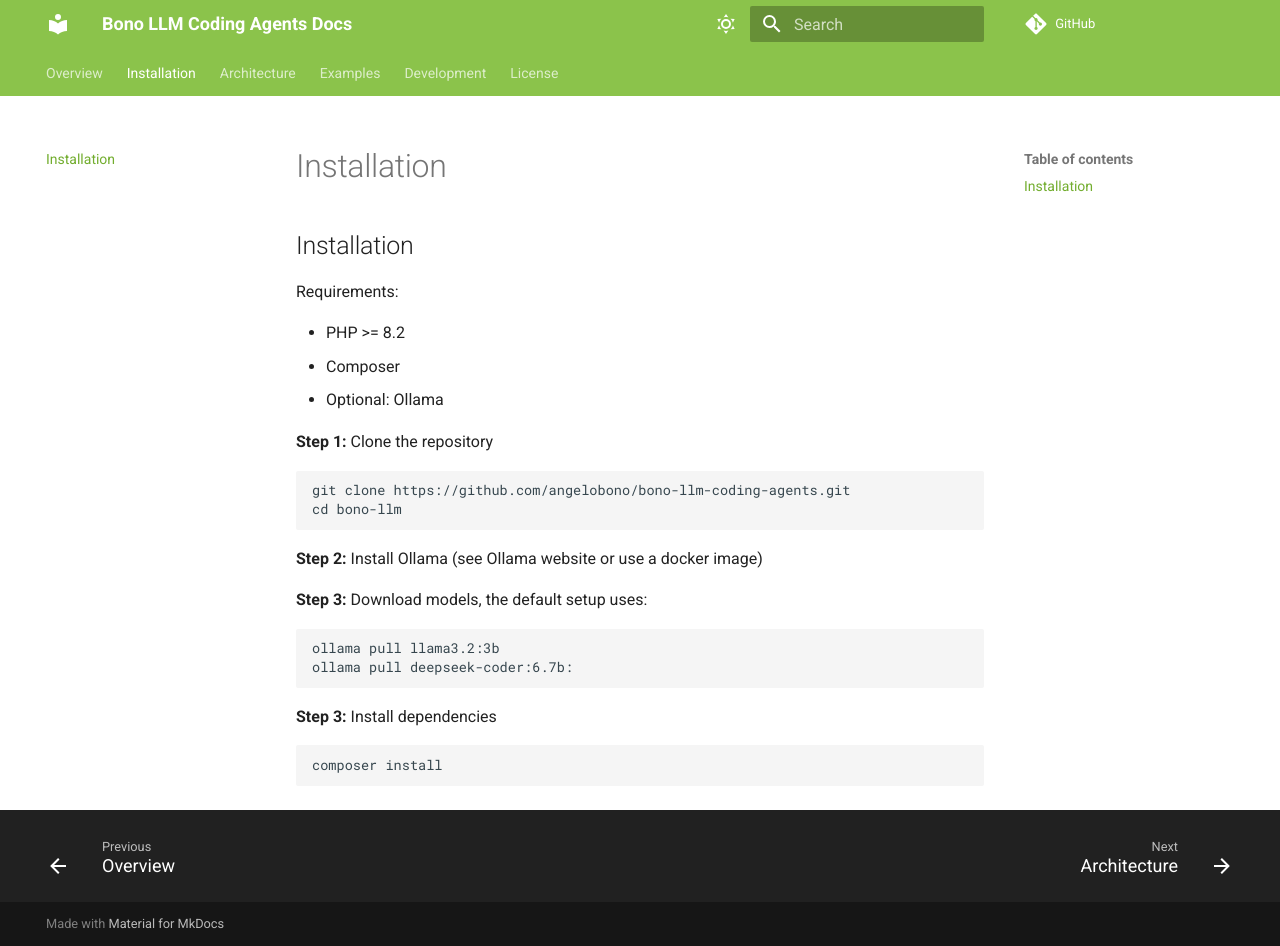
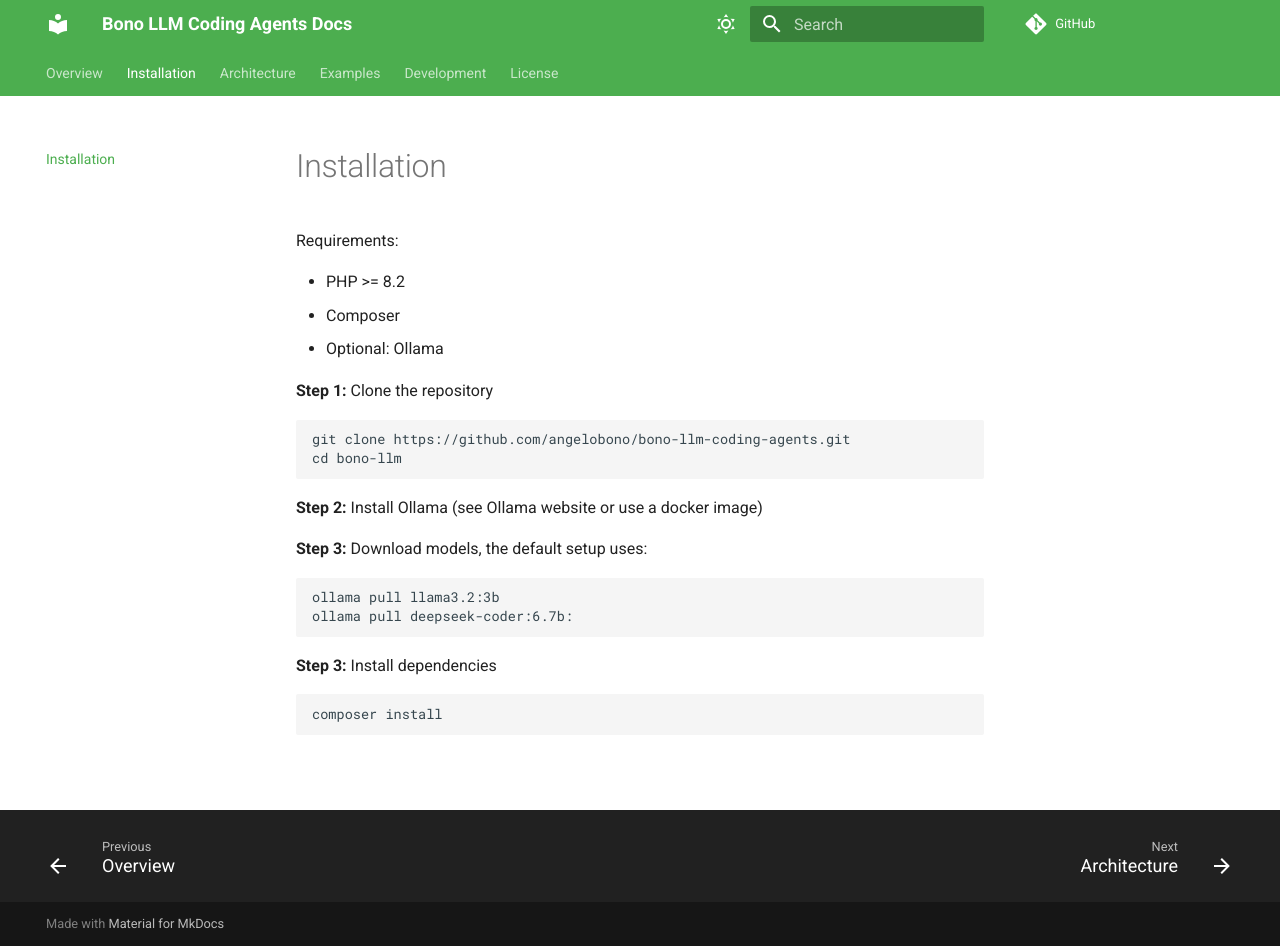
Before and after one commit to angelobono/bono-llm-coding-agents, an MkDocs documentation site: the page built from docs/book/installation.md, in a window 1280 px wide and 946 px high. Built offline with MkDocs 1.6.1 and Material for MkDocs 9.7.7, drawn with Linux system fonts in a browser that asks for light colours; comment, search, counter and statistics services are not loaded.

```diff
--- a/docs/book/installation.md
+++ b/docs/book/installation.md
@@ -1,4 +1,4 @@
-## Installation
+# Installation
 
 Requirements:
 
--- a/mkdocs.yaml
+++ b/mkdocs.yaml
@@ -8,8 +8,8 @@
   name: material
   palette:
     - scheme: default
-      primary: light green
-      accent: teal
+      primary: green
+      accent: lime
       toggle:
         icon: material/weather-sunny
         name: Helles Design
```
